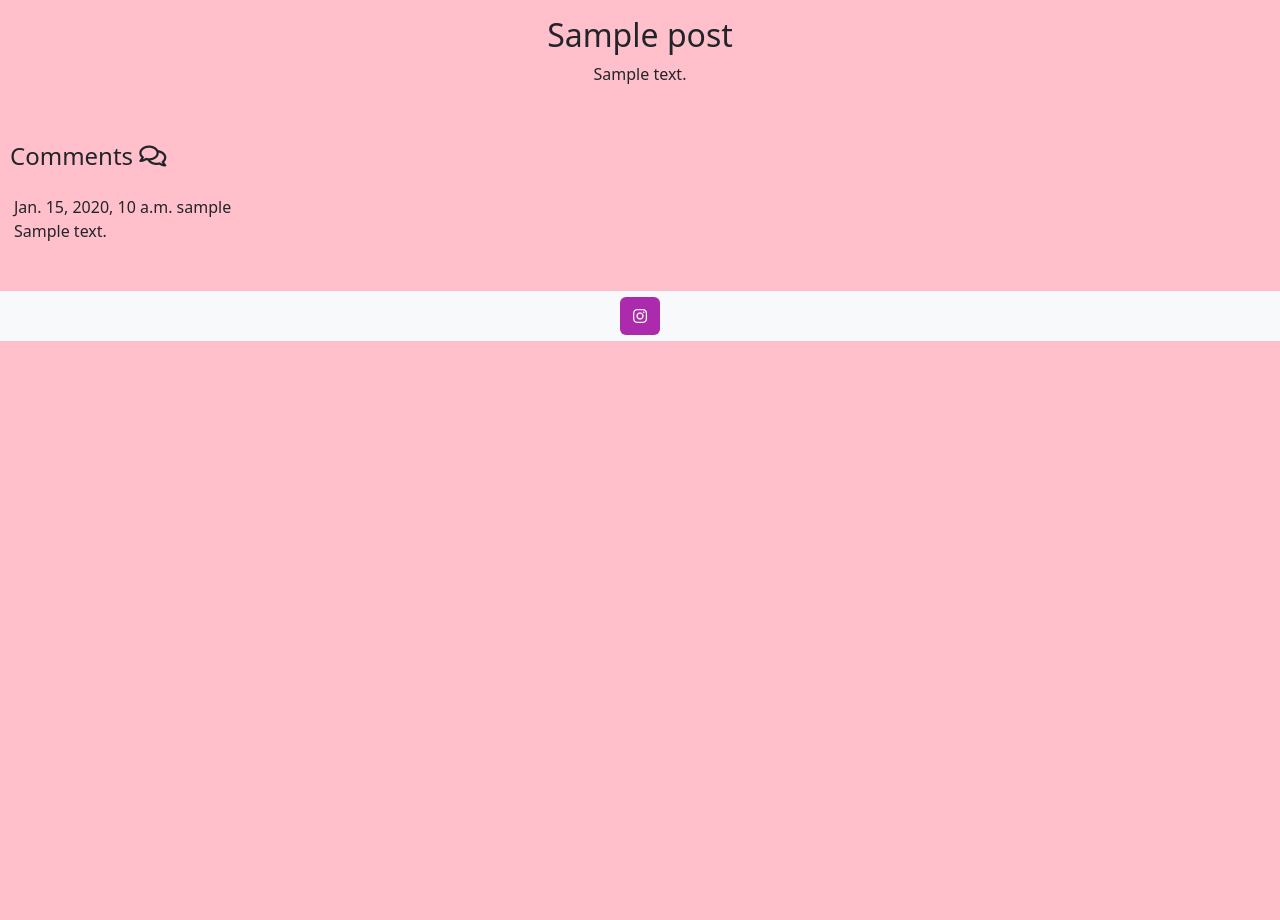
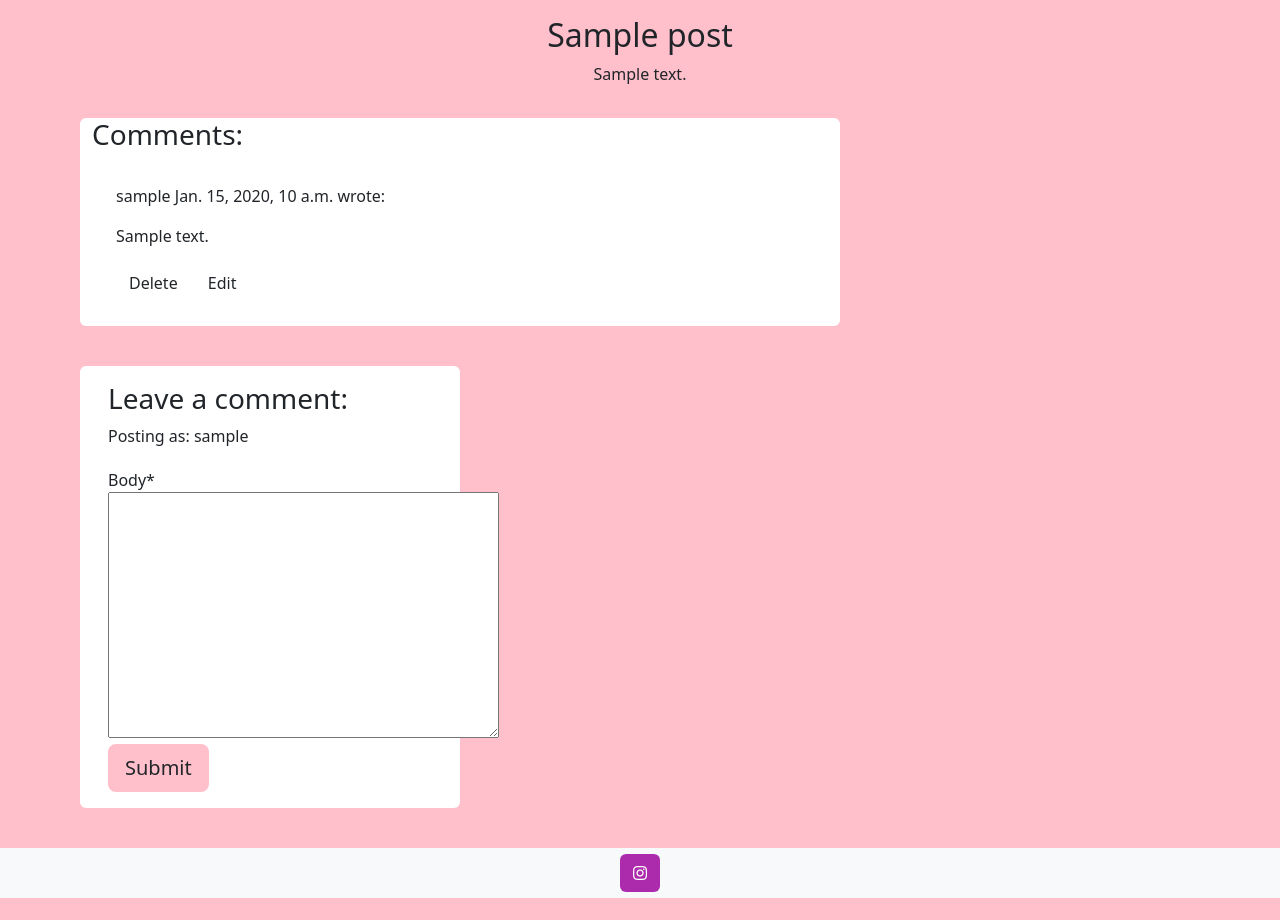
Before and after one commit to shixen/ella_recipe, a Django app: a page that uses templates/recipe_detail.html in a window 1280 px wide. Shown: the part 90-1010 px from the top of the page. Before the commit the page ends 431 px from the top, so only its background shows below. Run offline with Django 4.2, Linux system fonts and the light colour scheme; a user stored in the database is signed in; tables that the repository leaves empty hold one stand-in row (values such as "Sample post"); some libraries are stand-ins or nearby versions.

Commit message:
add commets field to logged in user

```diff
--- a/templates/recipe_detail.html
+++ b/templates/recipe_detail.html
@@ -1,5 +1,6 @@
 {% extends 'base.html' %}
 {% block content %}
+{% load crispy_forms_tags %}
 
 <!-- page when users clicks a spicific recipe -->
 <div class="card mb-3" id="post-card">
@@ -9,19 +10,56 @@
     <p class="card-text"> {{ post.content  | safe }}</p>
   </div>
   <!-- comments -->
+  <div class="container">
     <div class="row">
-    <div class="col-md-8 card mb-4  mt-3 "></div>
-    <h4>Comments <i class="far fa-comments"></i></h4>
+        <!-- commentlist -->
+        <div class="col-md-8 card mb-4 mt-3">
+            <h3>Comments:</h3>
             <div class="card-body">
                 {% for comment in comments %}
-      <div class="comments">
-        {{ comment.name }}
+                <div class="p-2 comments
+                {% if not comment.approved and comment.author == user %}
+                faded{% elif not comment.approved %} d-none{% endif %}">
+                    <p class="font-weight-bold">
+                        {{ comment.author }}
+                        <span class="font-weight-normal">
                             {{ comment.created_on }}
-        {{ comment.author }}
+                        </span> wrote:
+                    </p>
+                    <div id="comment{{ comment.id }}">
                         {{ comment.body | linebreaks }}
+                    </div>
+                    {% if not comment.approved and comment.author == user %}
+                    <p class="approval">
+                        This comment is awaiting approval
+                    </p>
+                    {% endif %}
+                    {% if user.is_authenticated and comment.author == user %}
+                    <button class="btn btn-delete" comment_id="{{ comment.id }}">Delete</button>
+                    <button class="btn btn-edit" comment_id="{{ comment.id }}">Edit</button>
+                    {% endif %}
+                </div>
                 {% endfor %}
+            </div>
+        </div>
+        <!-- Comment form-->
+        <div class="col-md-4 card mb-4 mt-3">
+            <div class="card-body">
+                {% if user.is_authenticated %}
+                <h3>Leave a comment:</h3>
+                <p>Posting as: {{ user.username }}</p>
+                <form id="commentForm" method="post" style="margin-top: 1.3em;">
+                    {{ comment_form | crispy }}
+                    {% csrf_token %}
+                    <button id="submitButton" type="submit" class="btn btn-signup btn-lg">Submit</button>
+                </form>
+                {% else %}
+                <p>Log in to leave a comment</p>
+                {% endif %}
             </div>
         </div>
     </div>
 </div>
+
+
   {% endblock content %}
```
Lines whose indentation alone changed are shown as unchanged.
